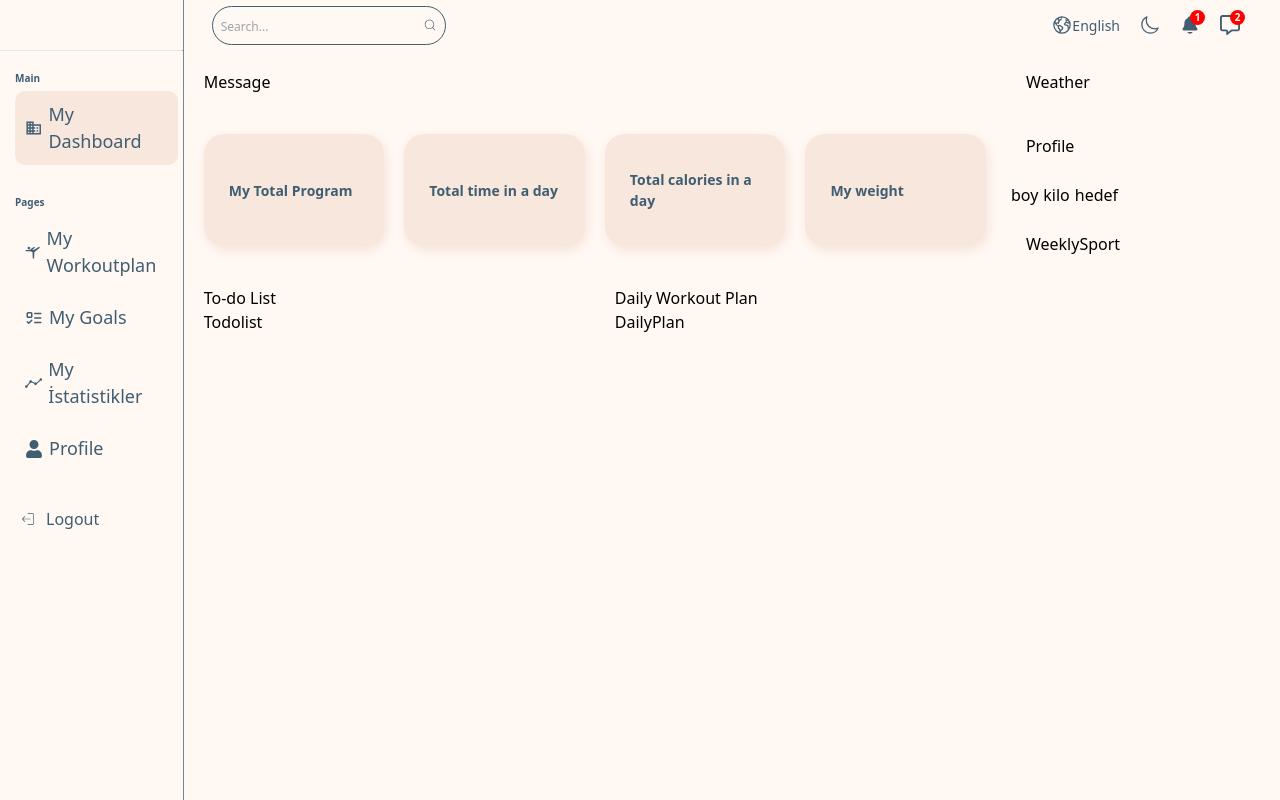
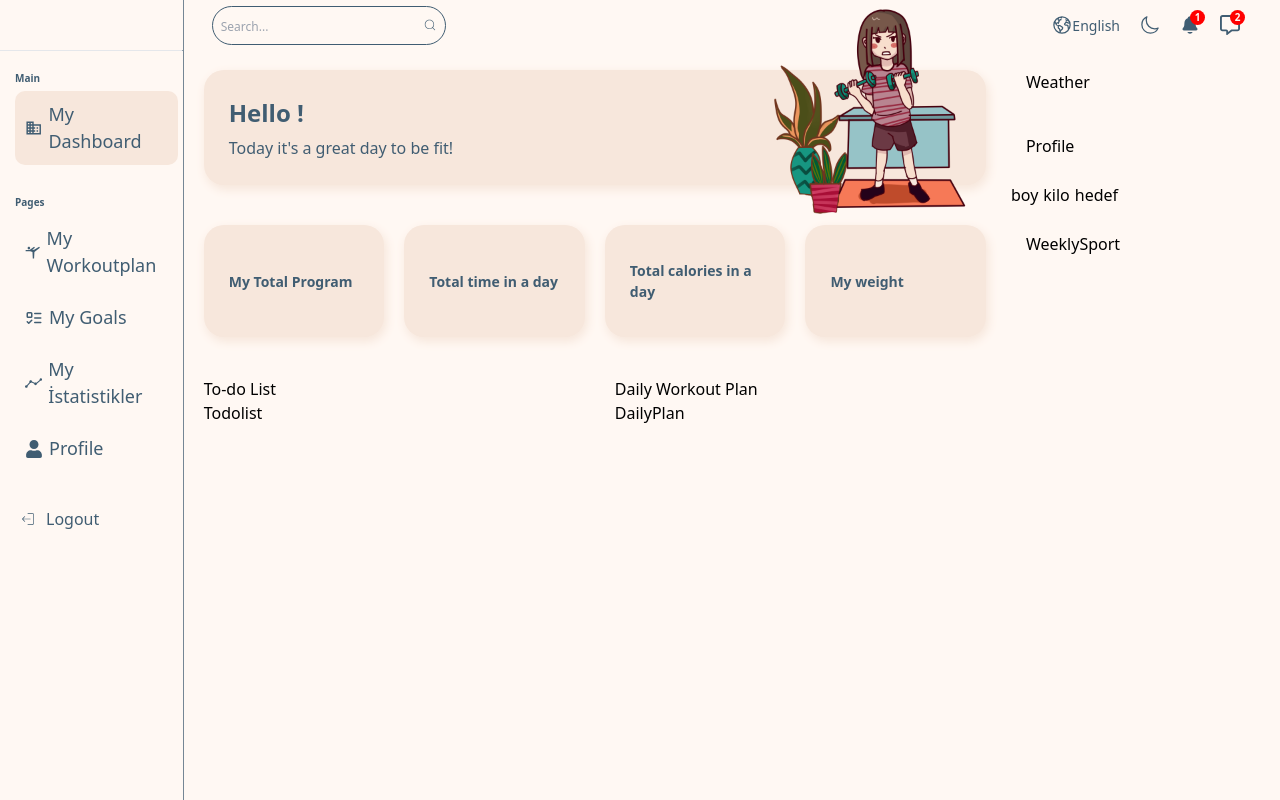
Before and after one commit to dilsad-erdogan/fitness-tracker, a React (Create React App) app in the folder client/: page /user in a window 1280 px wide. Built offline with nearby package versions, Linux system fonts and the light colour scheme; no server answers; sample sign-in values are in the browser's storage.

Commit message:
message box design

```diff
--- a/client/src/components/diaryMessage/Message.jsx
+++ b/client/src/components/diaryMessage/Message.jsx
@@ -1,9 +1,19 @@
-import React from 'react'
+import './message.scss';
+import MESSAGE_IMG from '../../assets/fitness3.png';
 
-const Message = () => {
+const Message = ({ name }) => {
   return (
-    <div>Message</div>
+    <div className='messageBox'>
+      <div className="left">
+        <h1>Hello {name} !</h1>
+        <p>Today it's a great day to be fit!</p>
+      </div>
+
+      <div className="right">
+        <img src={MESSAGE_IMG} className='messageImage' alt="Fitness"></img>
+      </div>
+    </div>
   )
 }
 
-export default Message
+export default Message;
--- /dev/null
+++ b/client/src/components/diaryMessage/message.scss
@@ -0,0 +1,55 @@
+.messageBox {
+    position: relative;
+    padding: 25px;
+    display: flex;
+    justify-content: space-between;
+    align-items: center;
+    border-radius: 20px;
+    box-shadow: 2px 4px 10px 1px var(--light);
+    background-color: var(--light);
+
+    .left {
+        display: flex;
+        flex-direction: column;
+
+        h1 {
+            margin: 0;
+            font-size: 1.5em;
+            font-weight: bold;
+            color: var(--dark);
+        }
+
+        p {
+            margin: 5px 0 0;
+            font-size: 1em;
+            color: var(--dark);
+        }
+    }
+
+    .right {
+        position: absolute;
+        bottom: 80px;
+        right: 100px;
+        transform: translate(50%, 50%);
+    }
+
+    .messageImage {
+        width: 250px;
+        height: auto;
+    }
+}
+
+.messageBox:hover {
+    box-shadow: 2px 4px 10px 1px var(--dark);
+    background-color: var(--dark);
+
+    .left {
+        h1 {
+            color: var(--light);
+        }
+
+        p {
+            color: var(--light);
+        }
+    }
+}
--- a/client/src/dark.scss
+++ b/client/src/dark.scss
@@ -187,6 +187,36 @@
                 }
             }
         }
+
+        .messageBox {
+            box-shadow: 2px 4px 10px 1px var(--lightDark);
+            background-color: var(--lightDark);
+
+            .left {
+                h1 {
+                    color: var(--light);
+                }
+
+                p {
+                    color: var(--light);
+                }
+            }
+        }
+
+        .messageBox:hover {
+            box-shadow: 2px 4px 10px 1px var(--light);
+            background-color: var(--light);
+
+            .left {
+                h1 {
+                    color: var(--dark);
+                }
+
+                p {
+                    color: var(--dark);
+                }
+            }
+        }
     }
 
     input{
--- a/client/src/pages/user/main/UserPanel.tsx
+++ b/client/src/pages/user/main/UserPanel.tsx
@@ -19,6 +19,7 @@ const UserPanel = () => {
   const [user, setUser] = useState('');
   const [calorie, setCalorie] = useState('');
   const [weight, setWeight] = useState('');
+  const [name, setName] = useState('');
 
   useEffect(() => {
     const storedUser = localStorage.getItem('user');
@@ -27,6 +28,7 @@ const UserPanel = () => {
       let id: string;
       try {
         id = JSON.parse(storedUser)._id;
+        setName(JSON.parse(storedUser).u_name);
       } catch (error) {
         console.error("Failed to parse user from localStorage:", error);
         return;
@@ -82,7 +84,7 @@ const UserPanel = () => {
         <div className="container">
           <div className="leftContainer">
             <div className="diaryMessage">
-              <Message></Message>
+              <Message name={name}></Message>
             </div>
 
             <div className="widgets">
```
